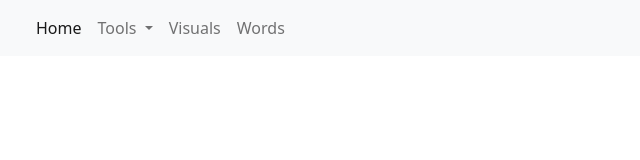
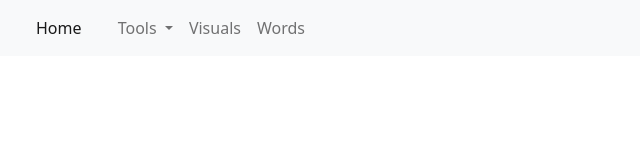
Before and after one commit to allinallinall/allinall_original, a website: page index.html in a window 1280 px wide. Shown: the full height of the page, 0-640 px from the left. Drawn offline with nearby package versions, Linux system fonts and the light colour scheme.

```diff
--- a/index.html
+++ b/index.html
@@ -17,6 +17,9 @@
       <ul class="navbar-nav me-auto mb-2 mb-lg-0">
         <li class="nav-item">
           <a class="nav-link active" aria-current="page" href="#">Home</a>
+        </li>
+        <li class="nav-item">
+          <a class="nav-link" href="#">&nbsp;</a>
         </li>
         <li class="nav-item dropdown">
           <a class="nav-link dropdown-toggle" href="#" id="navbarDropdown" role="button" data-bs-toggle="dropdown" aria-expanded="false">
```
Also changed, not shown: poker-math-calculator.css (renamed from poker-math-calculator/poker-math-calculator.css), poker-math-calculator.html (renamed from poker-math-calculator/poker-math-calculator.html), poker-math-calculator.js (renamed from poker-math-calculator/poker-math-calculator.js).
